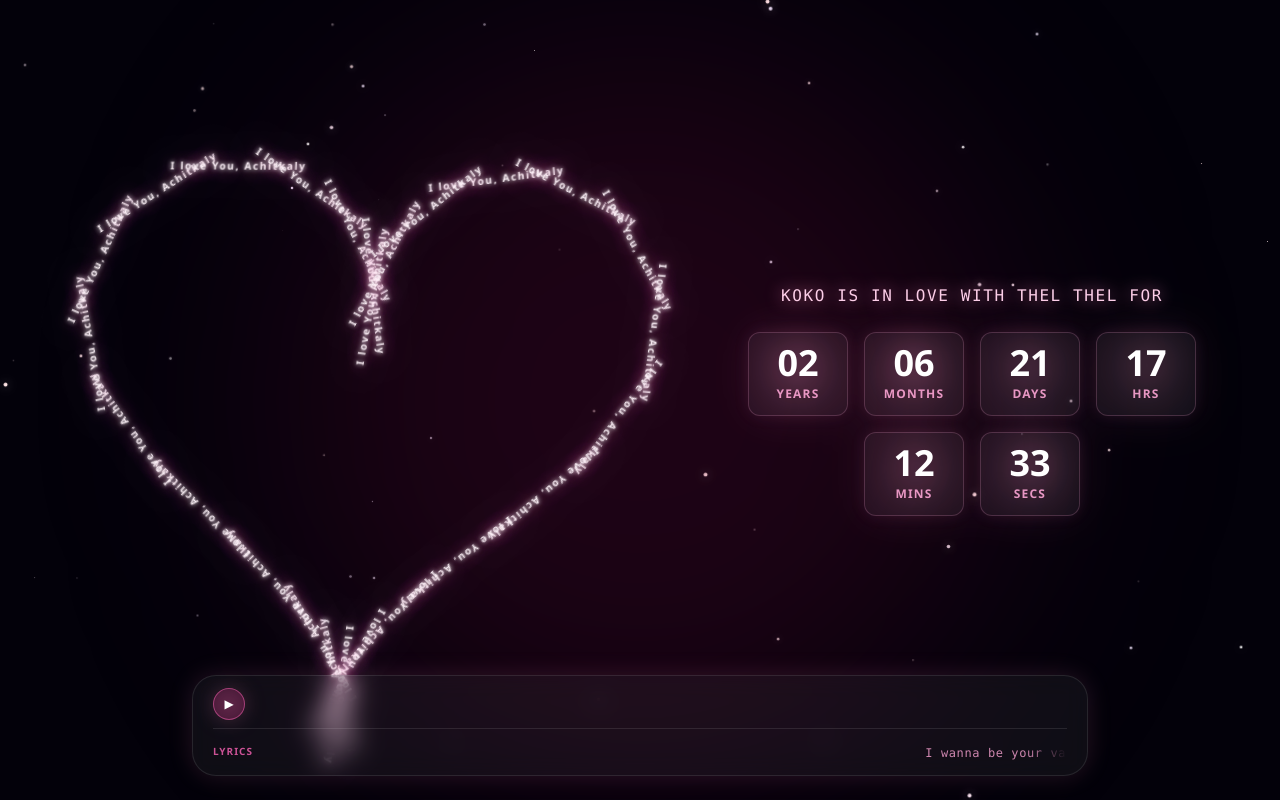
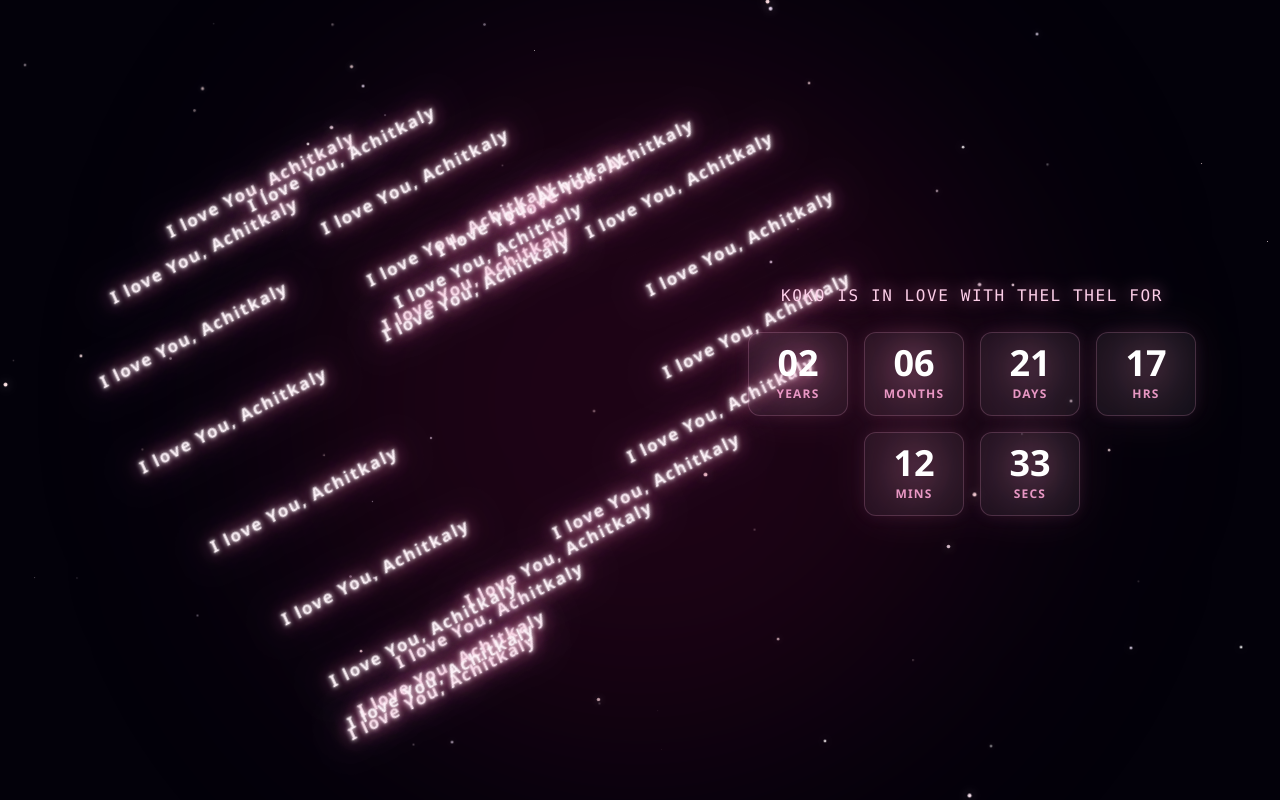
Before and after one commit to zinlynhtet/cozy, a Next.js app: page / in a window 1280 px wide. Built offline with nearby package versions, Linux system fonts and the light colour scheme.

Commit message:
Revert heart text to original skewed layout and remove audio player

```diff
--- a/src/app/globals.css
+++ b/src/app/globals.css
@@ -32,6 +32,7 @@ body {
 .love_word {
   color: #fdf2f8; /* Crisp ultralight pink core for intense neon realism */
   text-shadow: 0 0 5px #fff, 0 0 15px var(--heart-color), 0 0 35px var(--heart-color); /* Premium multi-layered neon bloom */
+  transform: translateY(-100%) rotateZ(-30deg);
   letter-spacing: 1.5px;
 }
 
--- a/src/app/page.tsx
+++ b/src/app/page.tsx
@@ -1,22 +1,10 @@
 'use client';
 
-import React, { useEffect, useState, useRef } from 'react';
+import React, { useEffect, useState } from 'react';
 
 export default function Home() {
   const [timeOffset, setTimeOffset] = useState(0);
   const [mounted, setMounted] = useState(false);
-  const [isPlaying, setIsPlaying] = useState(false);
-  const audioRef = useRef<HTMLAudioElement>(null);
-
-  const togglePlay = () => {
-    if (audioRef.current) {
-      if (isPlaying) {
-        audioRef.current.pause();
-      } else {
-        audioRef.current.play();
-      }
-    }
-  };
 
   // Smooth endless escalator effect around the perimeter of the heart
   useEffect(() => {
@@ -36,27 +24,17 @@ export default function Home() {
   const totalElements = 25;
 
   const hearts = Array.from({ length: totalElements }).map((_, i) => {
-    const getPos = (ang: number) => {
-      const px = 16 * Math.pow(Math.sin(ang), 3);
-      const py = -(13 * Math.cos(ang) - 5 * Math.cos(2 * ang) - 2 * Math.cos(3 * ang) - Math.cos(4 * ang));
-      return { px, py };
-    };
+    const angle = ((i / totalElements) * Math.PI * 2) + timeOffset;
 
-    const angle = ((i / totalElements) * Math.PI * 2) + timeOffset;
-    const pos = getPos(angle);
-    const nextPos = getPos(angle + 0.01);
+    const x = 16 * Math.pow(Math.sin(angle), 3);
+    const y = -(13 * Math.cos(angle) - 5 * Math.cos(2 * angle) - 2 * Math.cos(3 * angle) - Math.cos(4 * angle));
 
-    // Calculate tangent angle for rotation so text points along the curve
-    const dx = nextPos.px - pos.px;
-    const dy = nextPos.py - pos.py;
-    const rotation = Math.atan2(dy, dx) * (180 / Math.PI);
-
-    // Map Cartesian coordinates to percentage logic
+    // Map Cartesian coordinates to percentage logic!
+    // Using 18 bounds allows the text to stay nicely inside the edges of the box 100% responsively.
     return {
       id: i,
-      x: ((pos.px / 18) * 50).toFixed(3),
-      y: ((pos.py / 18) * 50).toFixed(3),
-      rotation: rotation.toFixed(2),
+      x: ((x / 18) * 50).toFixed(3),
+      y: ((y / 18) * 50).toFixed(3),
       index: i
     };
   });
@@ -136,17 +114,16 @@ export default function Home() {
           {hearts.map((heart) => (
             <div
               key={heart.id}
-              className="absolute transform-style-3d whitespace-nowrap"
+              className="absolute transform-style-3d"
               style={{
                 left: `calc(50% + ${heart.x}%)`,
                 top: `calc(50% + ${heart.y}%)`,
-                transform: `translate(-50%, -50%) rotate(${heart.rotation}deg)`,
                 // Pulls strictly from its exact geometric center regardless of varying word widths
               } as React.CSSProperties}
             >
               <div
-                className="love_word font-bold tracking-[1.5px] select-none"
-                style={{ fontSize: 'clamp(0.4rem, 1.2vmin, 0.8rem)' }} // scaled down slightly to fit curve
+                className="love_word font-bold tracking-[1.5px] whitespace-nowrap select-none"
+                style={{ fontSize: 'clamp(0.6rem, 2vmin, 1rem)' }} // flawless bound scaling
               >
                 I love You, Achitkaly
               </div>
@@ -180,57 +157,6 @@ export default function Home() {
 
       </div>
 
-      {/* Hidden Audio Element */}
-      <audio
-        ref={audioRef}
-        src="/wanna-be-yours.mp3"
-        loop
-        onPlay={() => setIsPlaying(true)}
-        onPause={() => setIsPlaying(false)}
-      />
-
-      {/* Ultra-Modern Glassmorphic Dual-Track Music Player at the Bottom */}
-      <div className="absolute bottom-4 sm:bottom-6 left-1/2 -translate-x-1/2 flex flex-col items-center justify-center gap-2 z-20 w-[95vw] sm:w-[85vw] md:w-[70vw] max-w-4xl bg-white/5 backdrop-blur-md border border-white/10 rounded-3xl px-5 py-3 shadow-[0_0_25px_rgba(234,128,176,0.15)]">
-
-        {/* Track 1: Original Romantic Text */}
-        <div className="flex w-full items-center gap-3 border-b border-white/10 pb-2">
-          <button
-            onClick={togglePlay}
-            className="flex-shrink-0 w-7 h-7 sm:w-8 sm:h-8 flex items-center justify-center rounded-full bg-pink-500/20 border border-pink-400/50 text-[10px] sm:text-xs hover:bg-pink-500/40 hover:scale-105 transition-all focus:outline-none drop-shadow-[0_0_10px_rgba(234,128,176,0.8)] z-30 cursor-pointer"
-            title="Play Song"
-          >
-            {isPlaying ? '⏸' : '▶'}
-          </button>
-          <div
-            className="overflow-hidden whitespace-nowrap w-full pointer-events-none"
-            style={{
-               maskImage: 'linear-gradient(to right, transparent, black 5%, black 95%, transparent)',
-               WebkitMaskImage: 'linear-gradient(to right, transparent, black 5%, black 95%, transparent)'
-            }}
-          >
-            <div className="inline-block animate-marquee text-pink-200 text-[10px] sm:text-xs md:text-sm font-medium tracking-widest drop-shadow-md pr-full uppercase">
-              You are the missing piece to my soul ♥ My heart beats only for you ♥ Every moment with you is a dream come true ♥ I will love you today, tomorrow, and forever
-            </div>
-          </div>
-        </div>
-
-        {/* Track 2: Lyrics */}
-        <div className="flex w-full items-center gap-3 pt-0.5">
-          <span className="text-pink-400/80 text-[9px] sm:text-[10px] font-bold tracking-widest uppercase">Lyrics</span>
-          <div
-            className="overflow-hidden whitespace-nowrap w-full opacity-80"
-            style={{
-               maskImage: 'linear-gradient(to right, transparent, black 5%, black 95%, transparent)',
-               WebkitMaskImage: 'linear-gradient(to right, transparent, black 5%, black 95%, transparent)'
-            }}
-          >
-            <div className="inline-block animate-marquee-lyrics text-pink-300 text-[9px] sm:text-[11px] md:text-xs font-mono tracking-wider pr-full">
-              I wanna be your vacuum cleaner • Breathing in your dust • I wanna be your Ford Cortina • I will never rust • If you like your coffee hot • Let me be your coffee pot • You call the shots, babe • I just wanna be yours • Secrets I have held in my heart • Are harder to hide than I thought • Maybe I just wanna be yours • Let me be your 'leccy meter • And I'll never run out • Let me be the portable heater • That you'll get cold without • I wanna be your setting lotion • Hold your hair in deep devotion • At least as deep as the Pacific Ocean • I wanna be yours
-            </div>
-          </div>
-        </div>
-      </div>
-
     </div>
   );
 }
```
